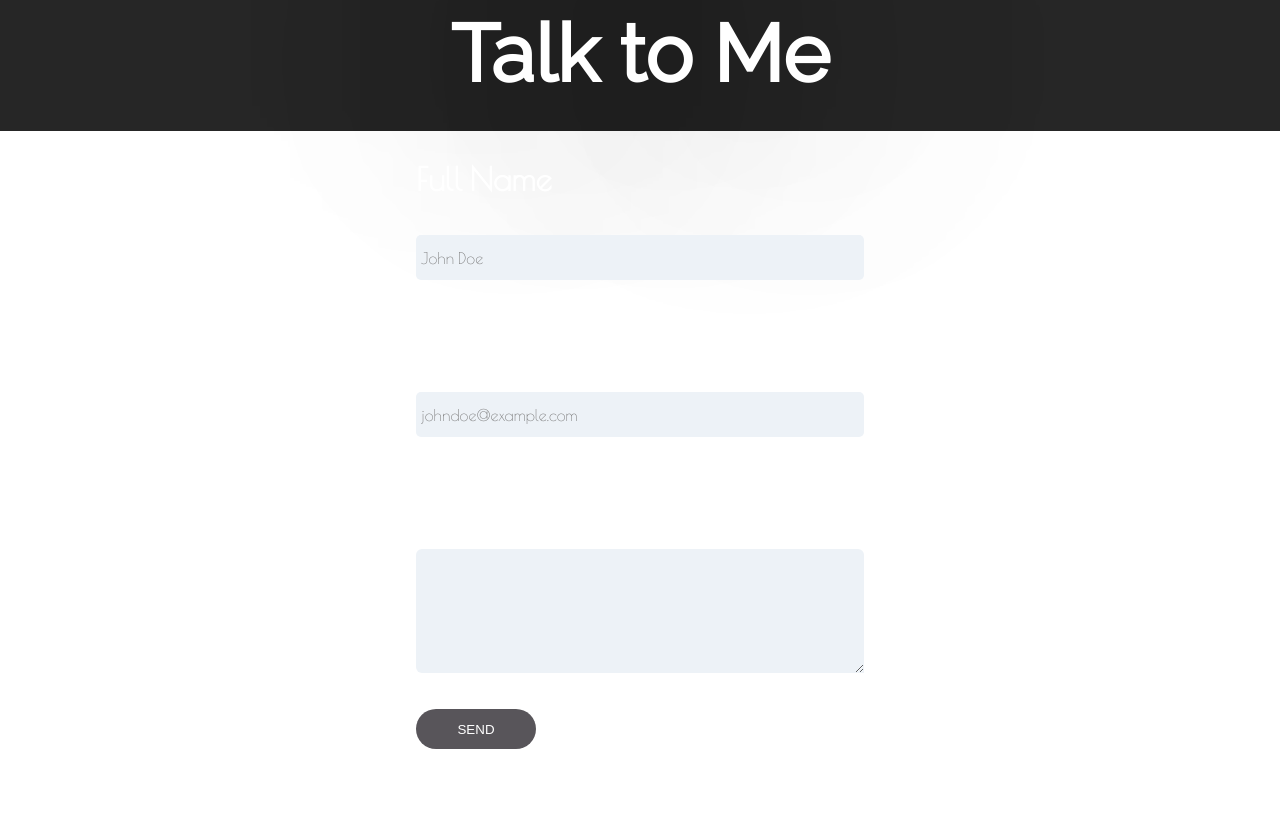
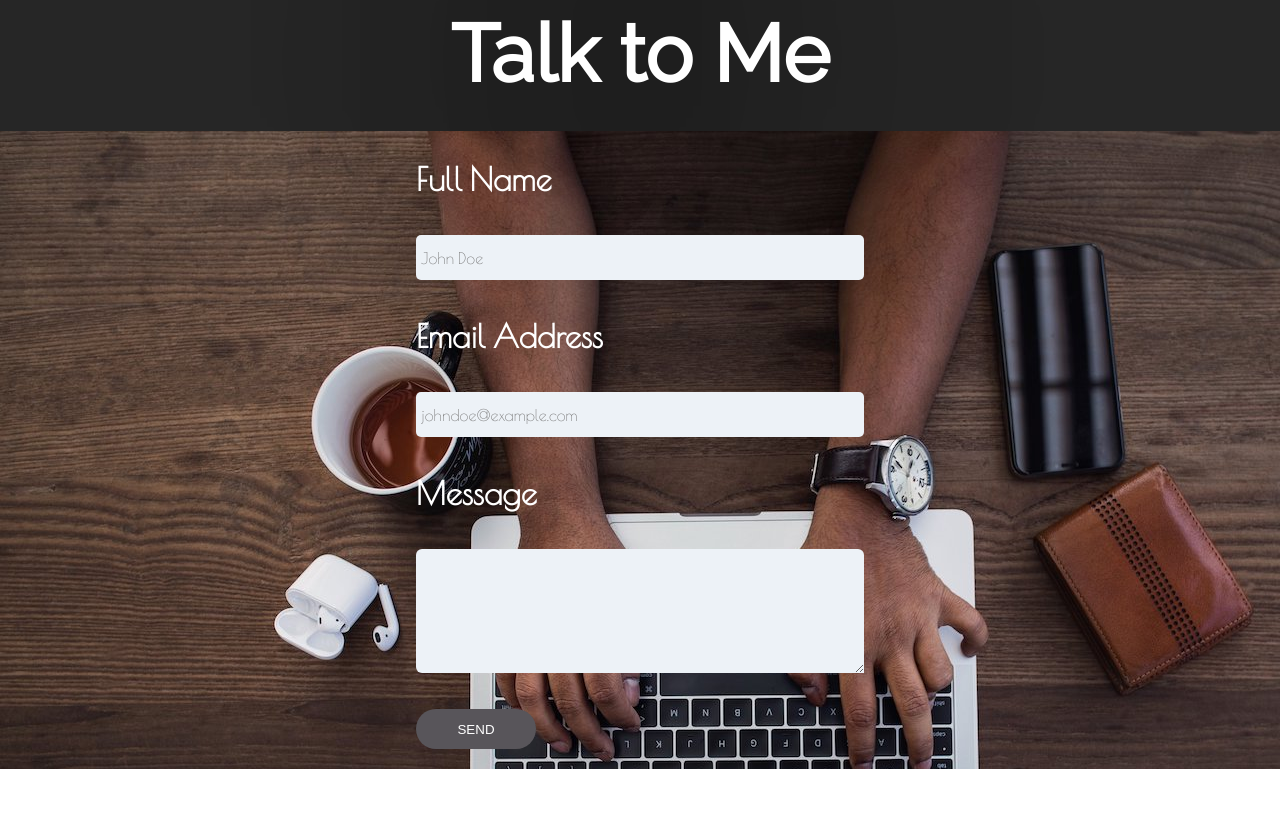
Before and after one commit to dharmyx/DamilolaBabalola-Personal.Profile, a plain HTML site: page index.html in a window 1280 px wide. Shown: the part 3560-4400 px from the top of the page. Drawn offline with nearby package versions, Linux system fonts and the light colour scheme; a web font is replaced by a local one.

Commit message:
Update style.css

```diff
--- a/style.css
+++ b/style.css
@@ -119,7 +119,7 @@ h3 {
 }
 
 .form-box {
-    background-image: url('img/desk-bg5.jpg') no-repeat 50% 50%;
+    background-image: url('img/desk-bg5.jpg');
 }
 
 .form-content-box {
```
